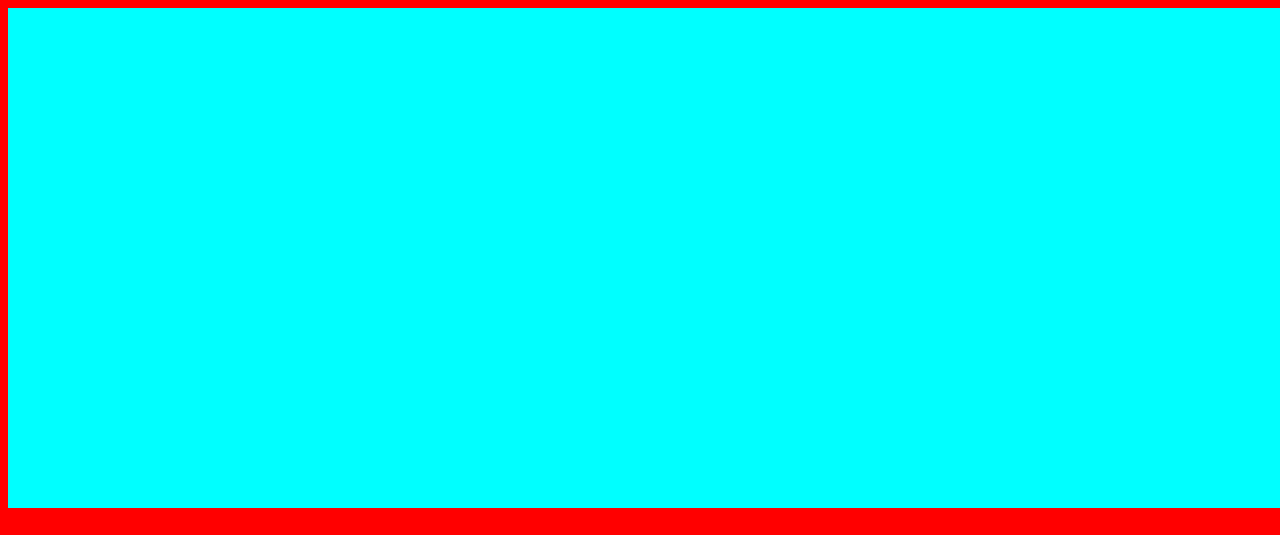
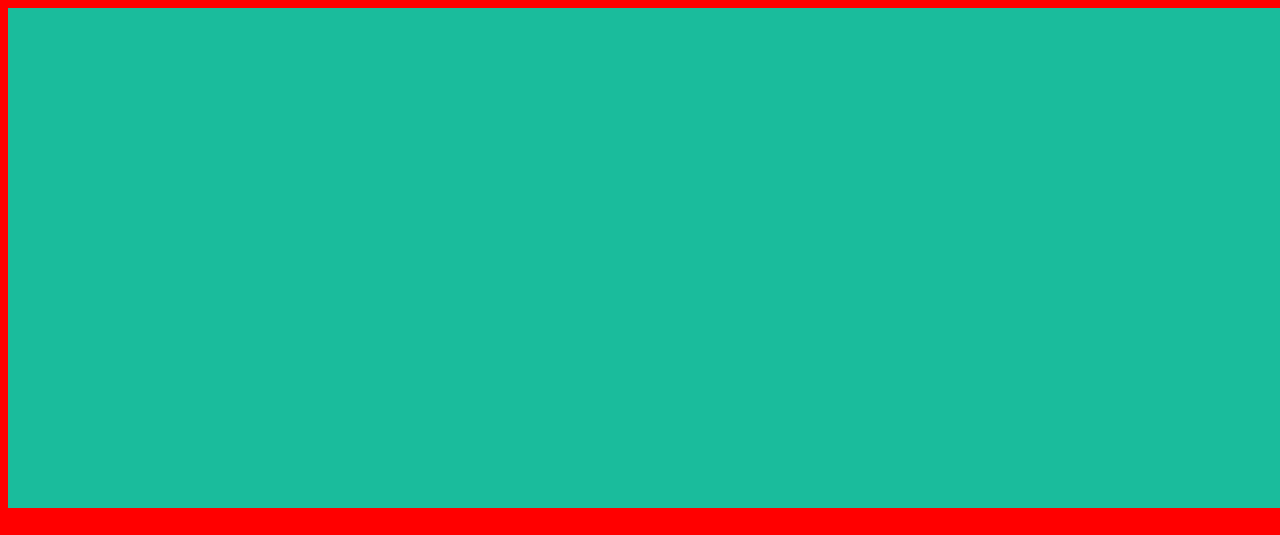
Before and after one commit to abdmandhan/b10, a plain HTML site: page src/index.html in a window 1280 px wide. Shown: the top 535 px of the page. Drawn offline with Linux system fonts and the light colour scheme.

Commit message:
edit header

```diff
--- a/src/css/main.css
+++ b/src/css/main.css
@@ -12,5 +12,7 @@ body p {
 #header{
     width: 1280px;
     height: 500px;
-    background-color: aqua;
+    background: #1abc9c;
+    color: white;
+    font-size: 30px;
 }
```
